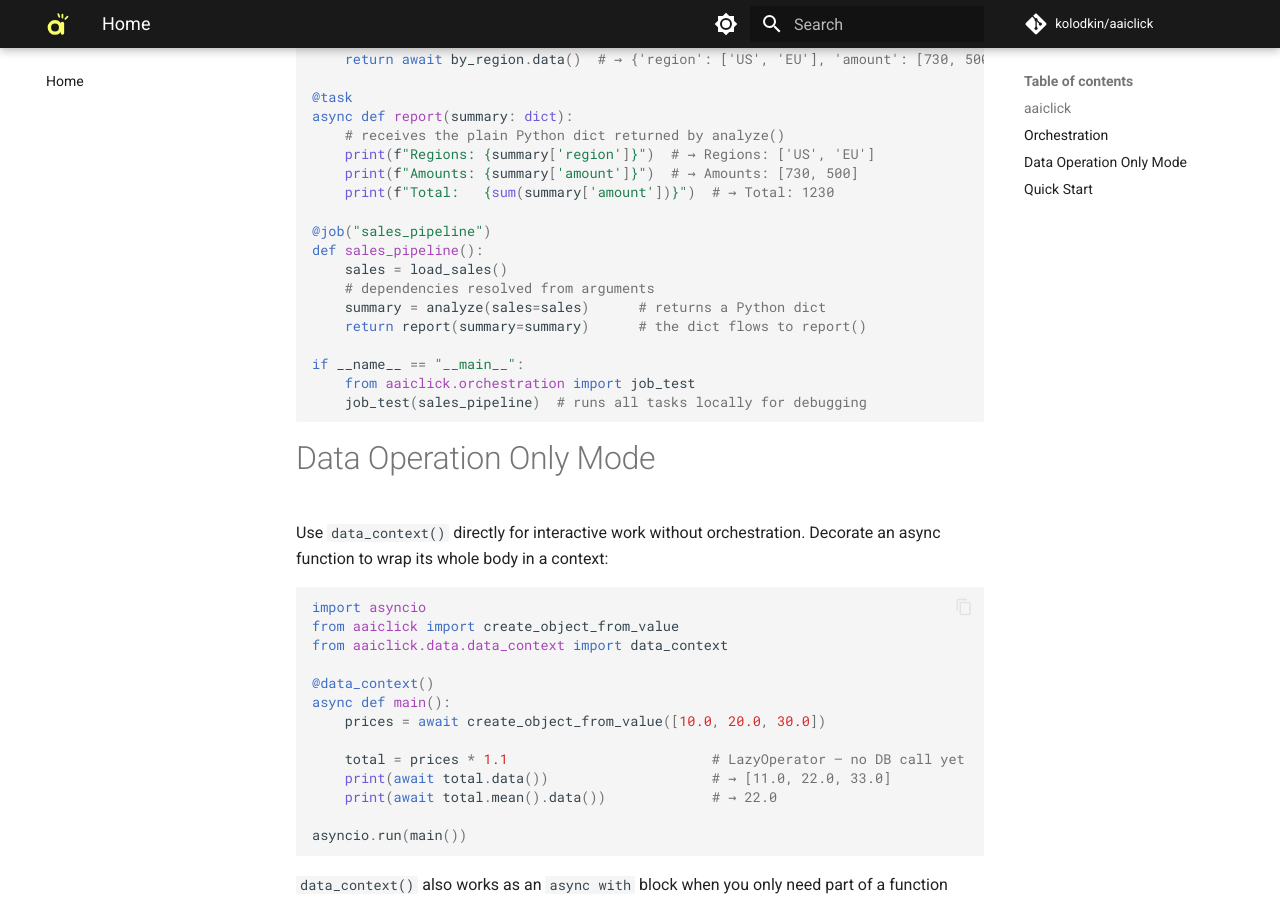
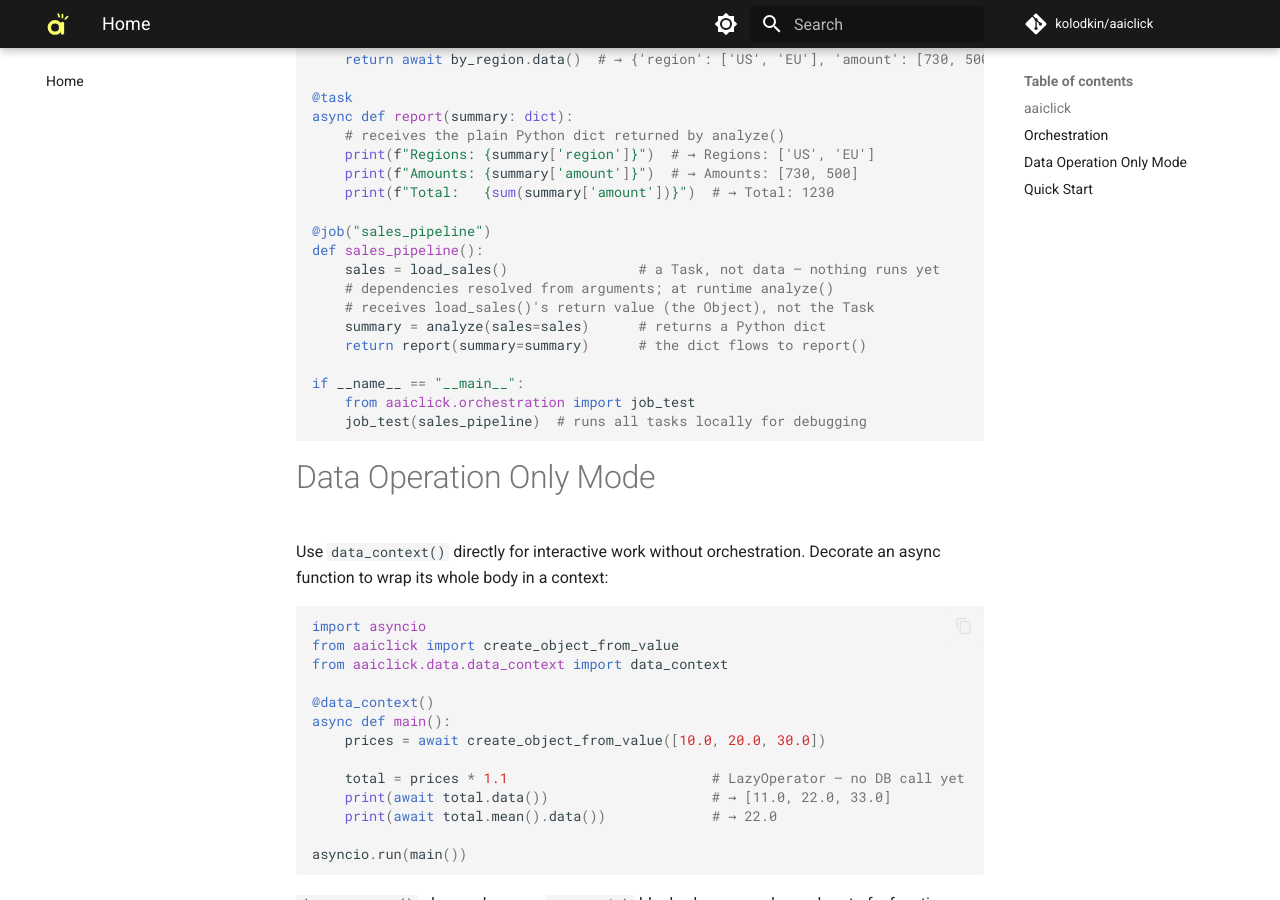
Before and after one commit to kolodkin/aaiclick, an MkDocs documentation site: the page built from docs/index.md, in a window 1280 px wide and 900 px high, scrolled down 974 px. Built offline with MkDocs 1.6.1 and Material for MkDocs 9.7.7, drawn with Linux system fonts in a browser that asks for light colours; comment, search, counter and statistics services are not loaded.

Commit message:
Mirror load_sales() Task comment in docs/index.md
Co-Authored-By: Claude Opus 5.5 <noreply@anthropic.com>
Claude-Session: https://claude.ai/code/session_01ERAUtXLeMGqDMzKsa7HZc1

```diff
--- a/docs/index.md
+++ b/docs/index.md
@@ -42,8 +42,9 @@ async def report(summary: dict):
 
 @job("sales_pipeline")
 def sales_pipeline():
-    sales = load_sales()
-    # dependencies resolved from arguments
+    sales = load_sales()                # a Task, not data — nothing runs yet
+    # dependencies resolved from arguments; at runtime analyze()
+    # receives load_sales()'s return value (the Object), not the Task
     summary = analyze(sales=sales)      # returns a Python dict
     return report(summary=summary)      # the dict flows to report()
 
```
